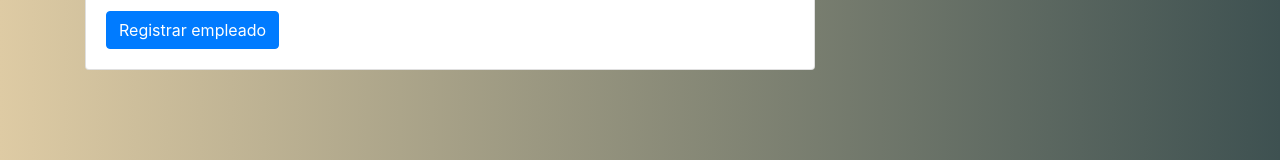
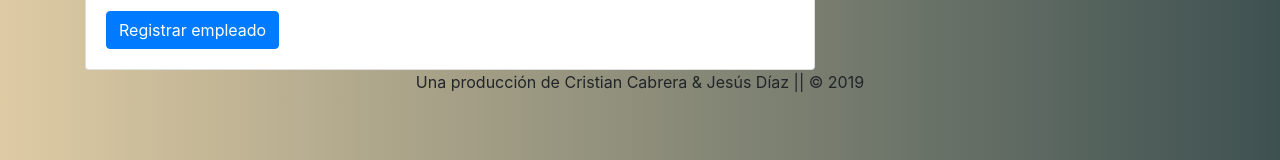
Before and after one commit to jesusdm22/crudAngular, an Angular app in the folder crudAngular/: page / in a window 1280 px wide. Shown: the part 406-566 px from the top of the page. Built offline with nearby package versions, Linux system fonts and the light colour scheme.

Commit message:
Footer y espacio entre botones

```diff
--- a/crudAngular/src/app/app.component.html
+++ b/crudAngular/src/app/app.component.html
@@ -28,6 +28,7 @@
             <input type="text" [(ngModel)]="empleadoSeleccionado.pais" placeholder="Introduce tu país..." class="form-control">
           </div>
           <button (click)="addOrEdit()" class="btn btn-primary">Registrar empleado</button>
+          <span>&nbsp;&nbsp;</span>
           <button
           *ngIf="empleadoSeleccionado.id != 0"
           (click)="delete()"
@@ -40,4 +41,9 @@
       <img width="300" alt="Logo" src="https://i.imgur.com/a2yJ3rw.png" draggable="false">
     </div>
   </div>
+  <div class="row">
+    <div class="col-md-12">
+      <p class="text-center">Una producción de Cristian Cabrera & Jesús Díaz || &copy; 2019</p>
+    </div>
+  </div>
 </div>
```
